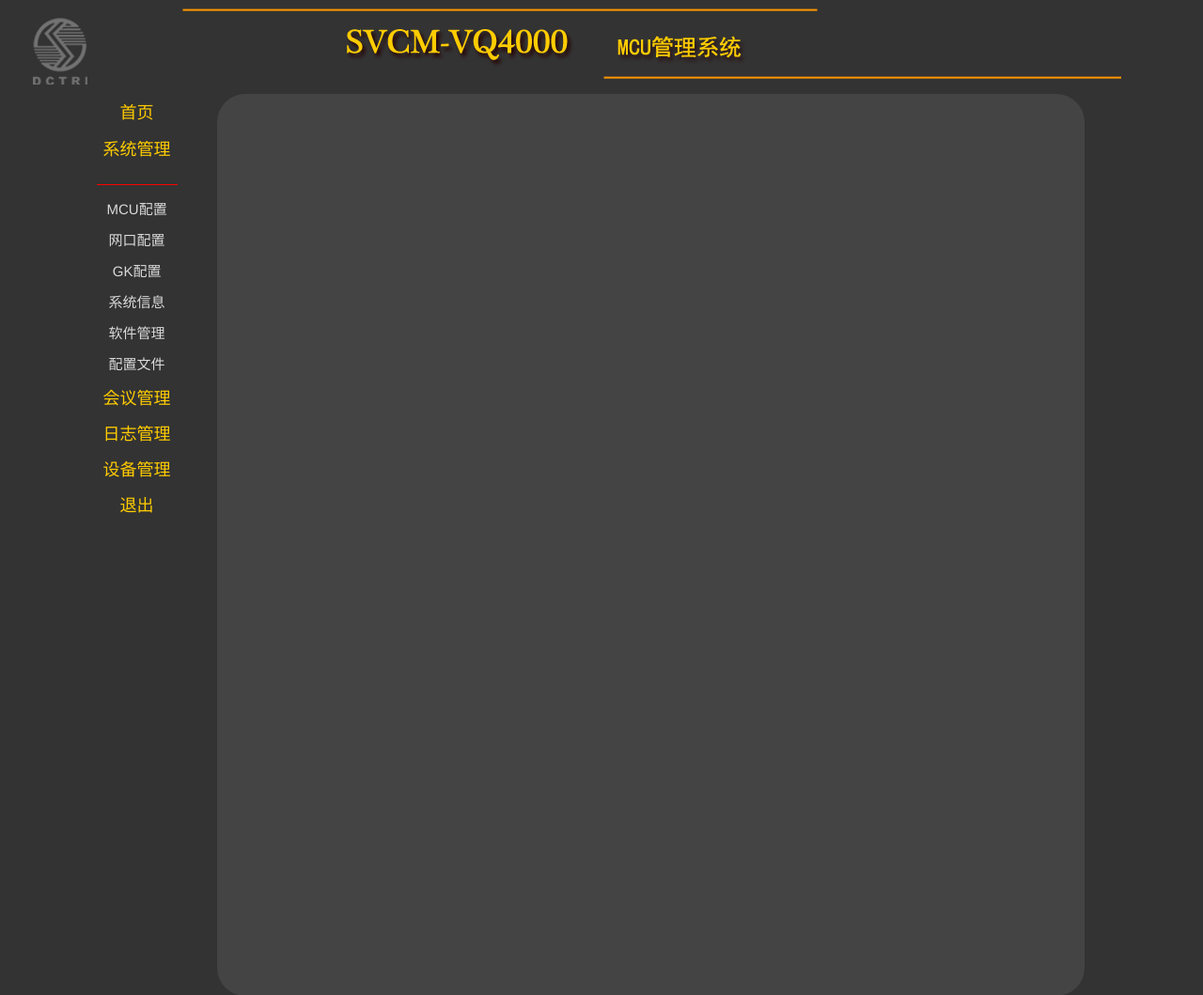
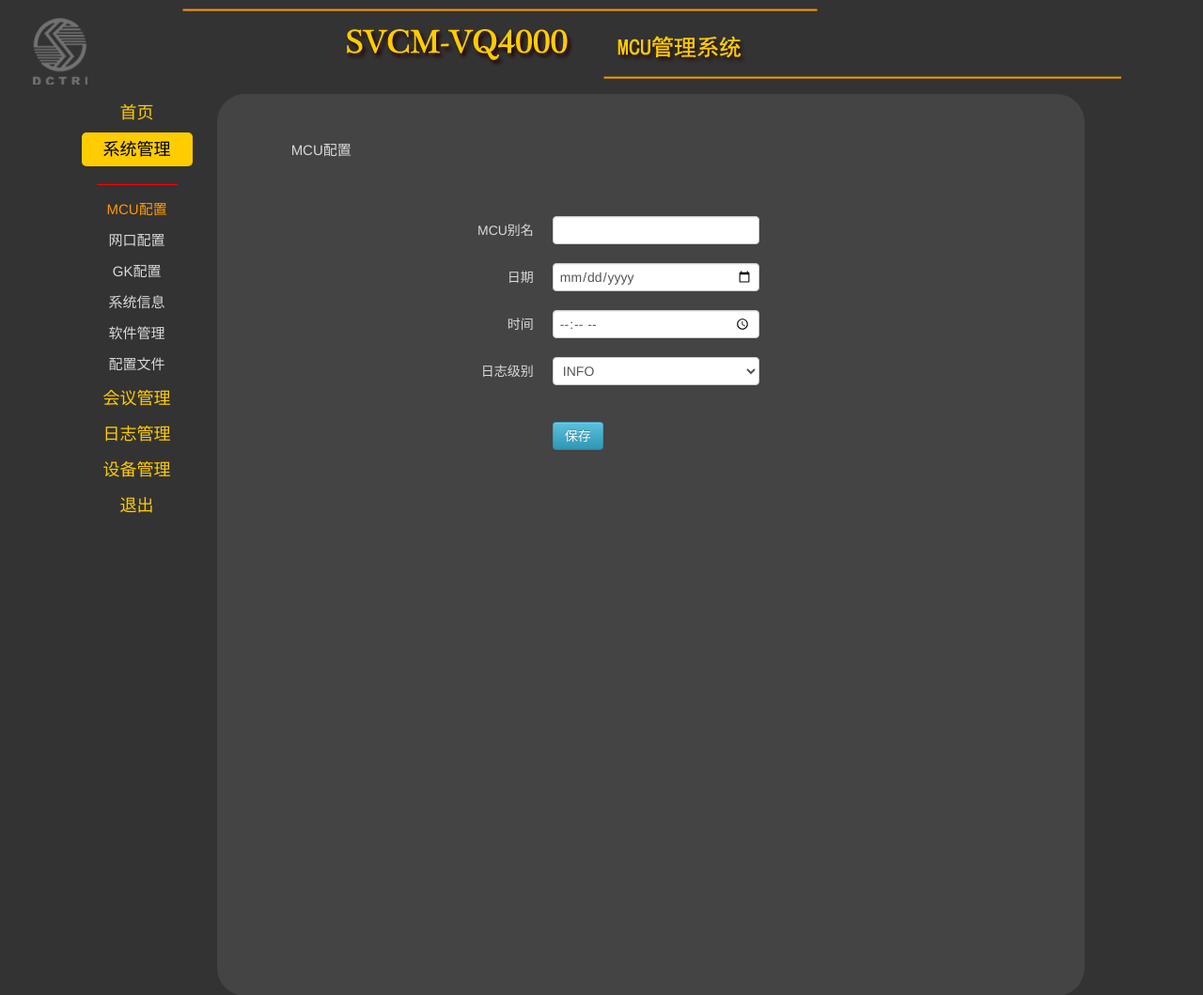
Before and after one commit to mcuTeam/mcuWeb, a Django app: page /MCU_config/ in a window 1280 px wide. Shown: the top 1059 px of the page at 94% size. Run offline with Django 3.2, Linux system fonts and the light colour scheme; a user stored in the database is signed in; parts of the project's set-up code (start-up, migrations or seed data) failed here and were passed over; some libraries are stand-ins or nearby versions.

Commit message:
Signed-off-by: jessicaqian <444748730@qq.com>

```diff
--- a/mcuWeb/static/css/MCU_config.css
+++ b/mcuWeb/static/css/MCU_config.css
@@ -0,0 +1,19 @@
+.span8{
+	color: #dadada;
+	font-size: 15px;
+	margin-top: 50px;
+}
+
+div.form-actions{
+	background-color: rgb(68,68,68);
+	border: 0px;
+}
+
+a#nav1,a#nav1:focus,a#nav1:active,a#nav1:visited{
+	background-color: rgb(255,204,0);
+	color: black;
+}
+a#MCU_config,a#MCU_config:focus,a#sMCU_config:active,a#MCU_config:visited{
+	background-color: transparent;
+	color: rgb(255,153,0)
+}
--- a/mcuWeb/templates/base.html
+++ b/mcuWeb/templates/base.html
@@ -32,10 +32,10 @@
 								<li class="divider"></li>
 								</ul>
 								<ul id="list1" class="nav nav-pills nav-stacked">
-									<li><a href="/MCU_config">MCU配置</a></li>
+									<li><a id="MCU_config" href="/MCU_config">MCU配置</a></li>
 									<li><a href="/port_config">网口配置</a></li>
 									<li><a href="/GK_config">GK配置</a></li>
-									<li><a id="/system_info" href="/system_info">系统信息</a></li>
+									<li><a id="system_info" href="/system_info">系统信息</a></li>
 									<li><a href="/sw_manage">软件管理</a></li>
 									<li><a href="/configfile">配置文件</a></li>
 								</ul>
--- a/mcuWeb/templates/system_manage/MCU_config.html
+++ b/mcuWeb/templates/system_manage/MCU_config.html
@@ -2,13 +2,53 @@
 
 {% load static %}
 
-{% block title %}系统信息{% endblock %}
+{% block title %}MCU配置{% endblock %}
 
 {% block csss %}
-<link href="{% static "css/.css" %}" rel="stylesheet" media="screen">
+<link href="{% static "css/MCU_config.css" %}" rel="stylesheet" media="screen">
 {% endblock %}
 
 {% block content %}
+<div class="row-fluid">
+	<div class="span8 offset1">
+		<p>MCU配置</p>
+	</div>
+	<div class="span8 offset2">
+		<form class="form-horizontal">
+			<div class="control-group">
+				<label class="control-label">MCU别名</label>
+				<div class="controls">
+				<input type="text" id="name" >
+				</div>
+			</div>
+			<div class="control-group">
+				<label class="control-label">日期</label>
+				<div class="controls">
+				<input type="date" id="date" >
+				</div>
+			</div>
+			<div class="control-group">
+				<label class="control-label">时间</label>
+				<div class="controls">
+				<input type="time" id="time" >
+				</div>
+			</div>
+			<div class="control-group">
+				<label class="control-label">日志级别</label>
+				<div class="controls">
+				<select>
+					<option>INFO</option>
+					<option>DEBUG</option>
+				</select>
+				</div>
+			</div>
+			<div class="form-actions">
+				<button type="submit" class="btn btn-info">保存</button>
+			</div>
+		</form>
+
+	</div>
+</div>
 
 {% endblock %}
 
```
Also changed, not shown: mcuWeb/templates/system_manage/port_config.html (+21 -0 lines), mcuWeb/db.sqlite3.
